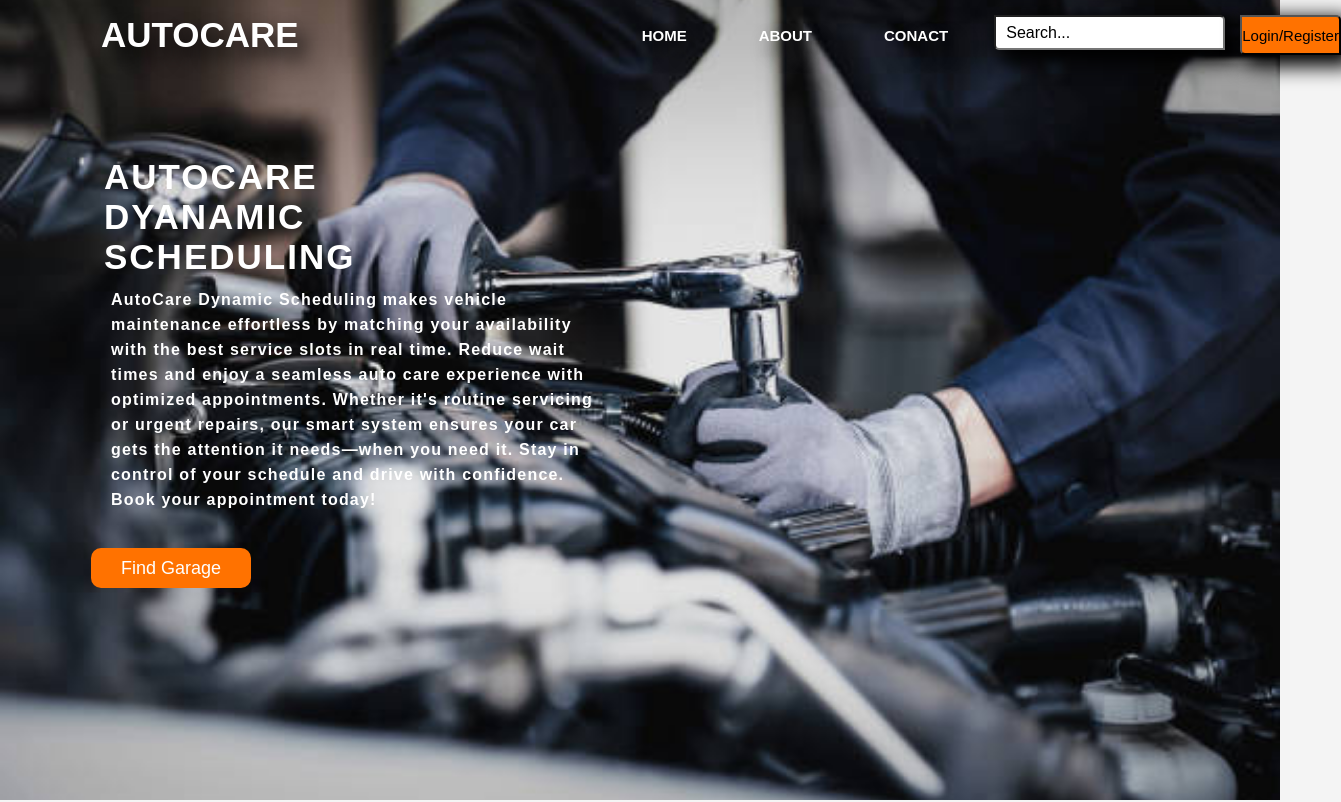
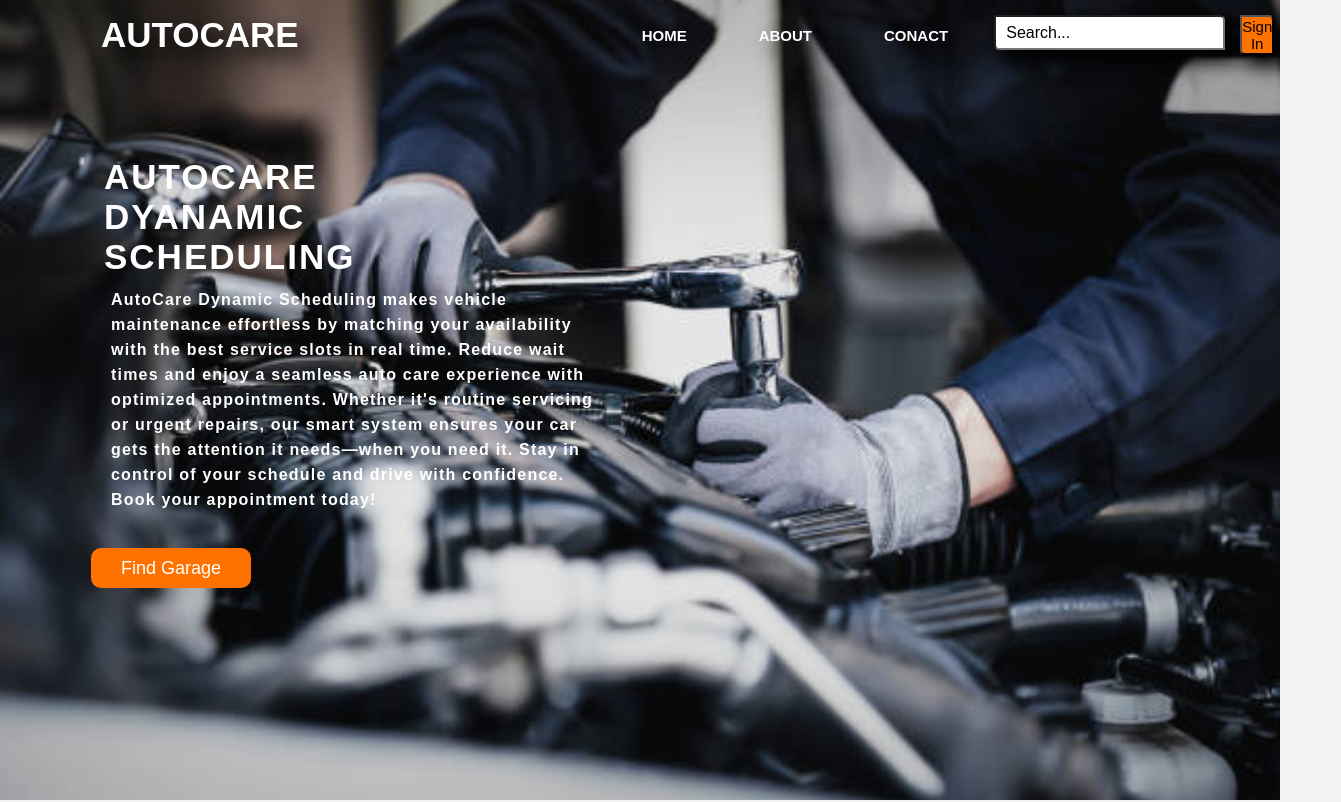
Before and after one commit to Yashraval366/AutoCare-Frontend, a plain HTML site: page src/index.html in a window 1280 px wide. Shown: the top 802 px of the page, 1341 px wide, since content can reach past the window. Drawn offline with Linux system fonts and the light colour scheme.

Commit message:
small change

```diff
--- a/src/index.html
+++ b/src/index.html
@@ -22,7 +22,7 @@
                 </ul>
             </div>
             <input type="text" class="srch" placeholder="Search..." >
-            <button class="btn"><a href="./pages/login.html">Login/Register</a></button>
+            <button class="btn"><a href="./pages/signIn.html">Sign In</a></button>
         </div>
         <div class="content">
             <br>
```
